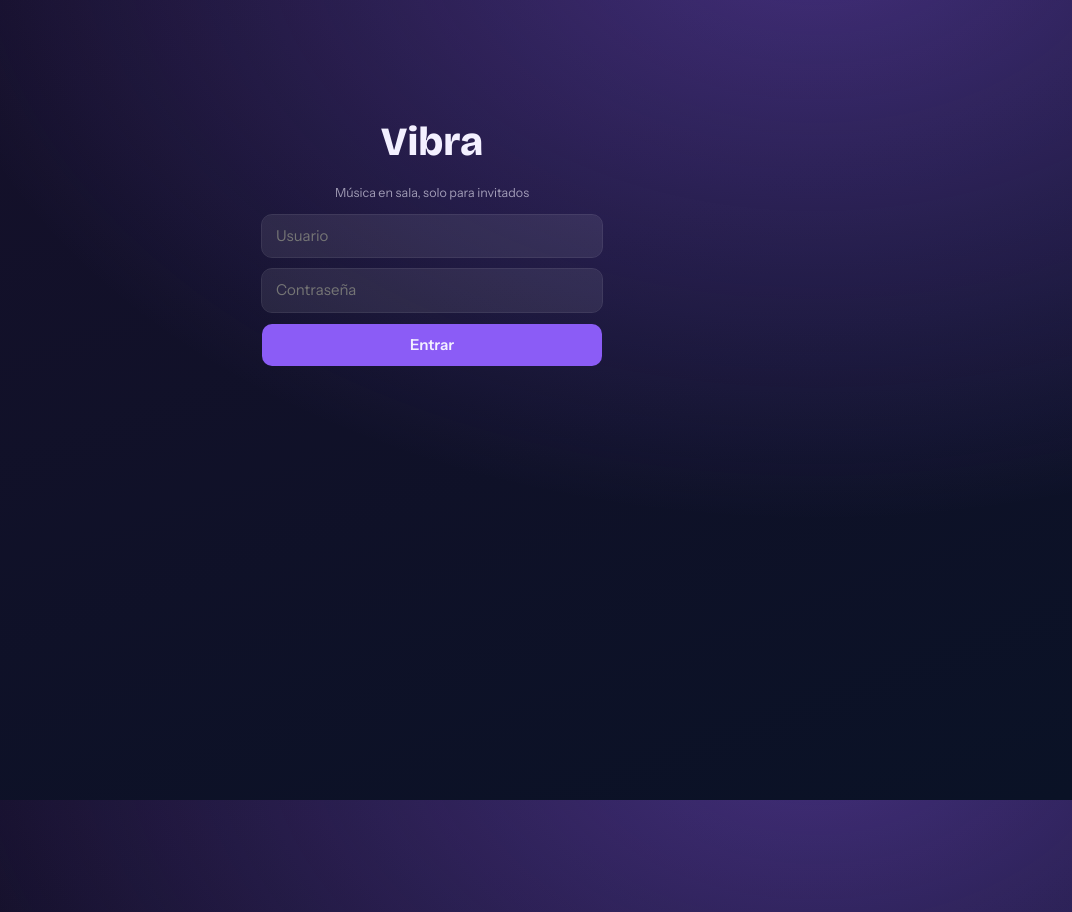
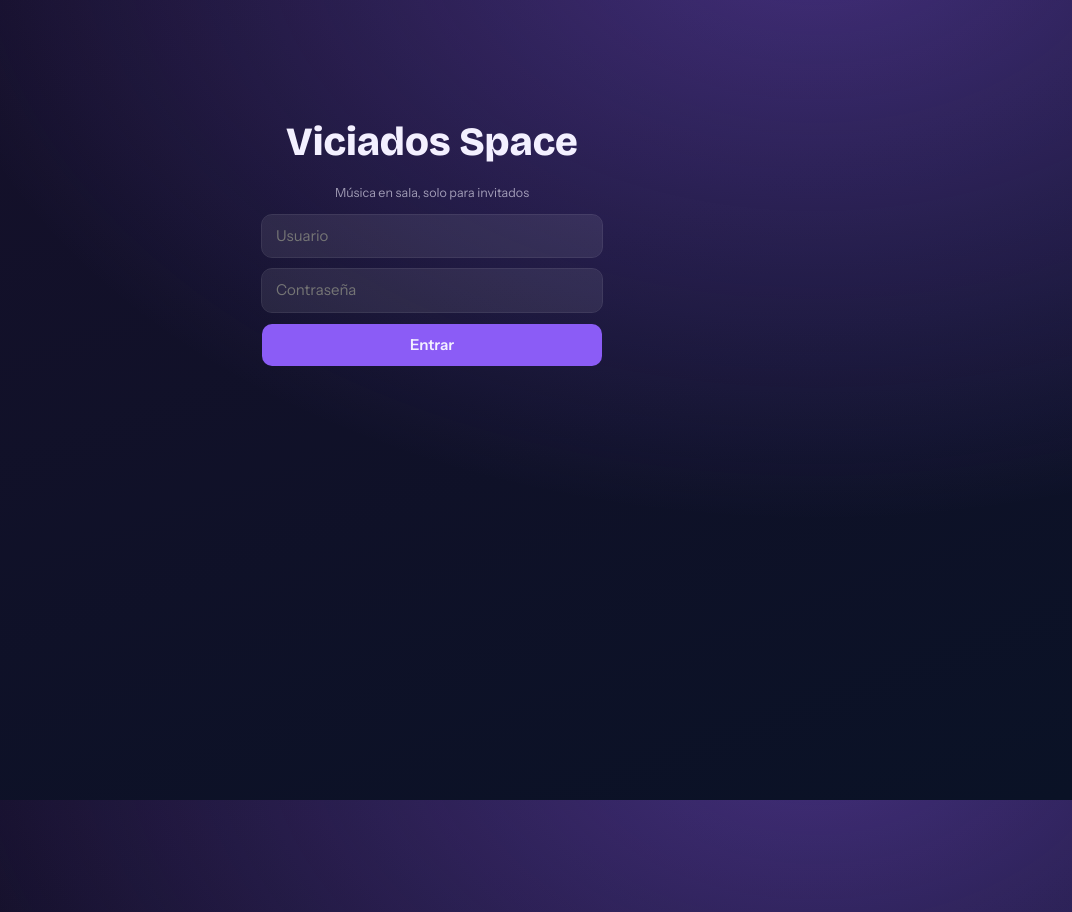
Before and after one commit to alerta-dev/VicioSpace, a plain HTML site: page public/index.html in a window 1280 px wide. Shown: the whole page, without its empty margins (208-1280 px from the left). Drawn offline with nearby package versions, Linux system fonts and the light colour scheme.

Commit message:
Update index.html

```diff
--- a/public/index.html
+++ b/public/index.html
@@ -1,6 +1,6 @@
 <!doctype html>
 <html lang="es"><head><meta charset="utf-8"><meta name="viewport" content="width=device-width,initial-scale=1">
-<title>Vibra</title>
+<title>Viciados Space</title>
 <link href="https://fonts.googleapis.com/css2?family=Bricolage+Grotesque:wght@600;800&family=Instrument+Sans:wght@400;600&display=swap" rel="stylesheet">
 <style>
 :root{--c:#8b5cf6;--b1:#16102b;--b2:#0a1226;--t:#f3f0ff;--m:#f3f0ff99;--g:#ffffff14}
@@ -65,7 +65,7 @@ async function api(p,o={}){
   const j=await r.json().catch(()=>({}));
   if(r.status===401&&p!=='login'){delete localStorage.t;route();throw'Sesión vencida'}
   if(!r.ok)throw j.error||'Error';return j}
-const bar=()=>`<header><a href="#/" class="logo">🎧 Vibra</a><span id="rn"></span><span class="sp"></span><label title="Cambiar mi foto de perfil" style="cursor:pointer">${ua(me(),localStorage.av,1)}<input type="file" id="mf" accept="image/*" hidden></label><small>${esc(me()||'')}</small><button class="ghost" id="lo">Salir</button></header>`;
+const bar=()=>`<header><a href="#/" class="logo">🎧 Viciados Space</a><span id="rn"></span><span class="sp"></span><label title="Cambiar mi foto de perfil" style="cursor:pointer">${ua(me(),localStorage.av,1)}<input type="file" id="mf" accept="image/*" hidden></label><small>${esc(me()||'')}</small><button class="ghost" id="lo">Salir</button></header>`;
 const ua=(n,v,f)=>`<span class="ua">${esc((n||'?')[0].toUpperCase())}${f||v?`<img src="/api/img/u/${encodeURIComponent(n)}?v=${v||0}" alt="" onerror="this.remove()">`:''}</span>`;
 function shrink(file,w,h,q){return new Promise((ok,no)=>{const im=new Image();im.onload=()=>{const c=document.createElement('canvas');c.width=w;c.height=h;const x=c.getContext('2d'),k=Math.max(w/im.width,h/im.height),dw=im.width*k,dh=im.height*k;x.drawImage(im,(w-dw)/2,(h-dh)/2,dw,dh);ok(c.toDataURL('image/jpeg',q).split(',')[1])};im.onerror=()=>no('No pude leer esa imagen');im.src=URL.createObjectURL(file)})}
 document.addEventListener('change',async e=>{if(e.target.id!=='mf')return;const f=e.target.files[0];if(!f)return;try{const r=await api('me/img',{method:'POST',body:{data:await shrink(f,160,160,.85)}});localStorage.av=r.v;route()}catch(x){alert(x)}});
@@ -80,7 +80,7 @@ function route(){T.forEach(clearInterval);T=[];setTheme();document.getElementByI
 addEventListener('hashchange',route);route();
 
 function login(){
-  app.innerHTML=`<div class="box"><h1>Vibra</h1><small>Música en sala, solo para invitados</small><input id="lu" placeholder="Usuario" autocomplete="username"><input id="lp" type="password" placeholder="Contraseña" autocomplete="current-password"><button id="go">Entrar</button><div class="err" id="le"></div></div>`;
+  app.innerHTML=`<div class="box"><h1>Viciados Space</h1><small>Música en sala, solo para invitados</small><input id="lu" placeholder="Usuario" autocomplete="username"><input id="lp" type="password" placeholder="Contraseña" autocomplete="current-password"><button id="go">Entrar</button><div class="err" id="le"></div></div>`;
   const send=async()=>{try{const r=await api('login',{method:'POST',body:{u:lu.value.trim(),p:lp.value}});localStorage.t=r.t;localStorage.u=r.u;route()}catch(x){le.textContent=x}};
   go.onclick=send;lp.onkeydown=e=>{if(e.key==='Enter')send()}}
 
```
